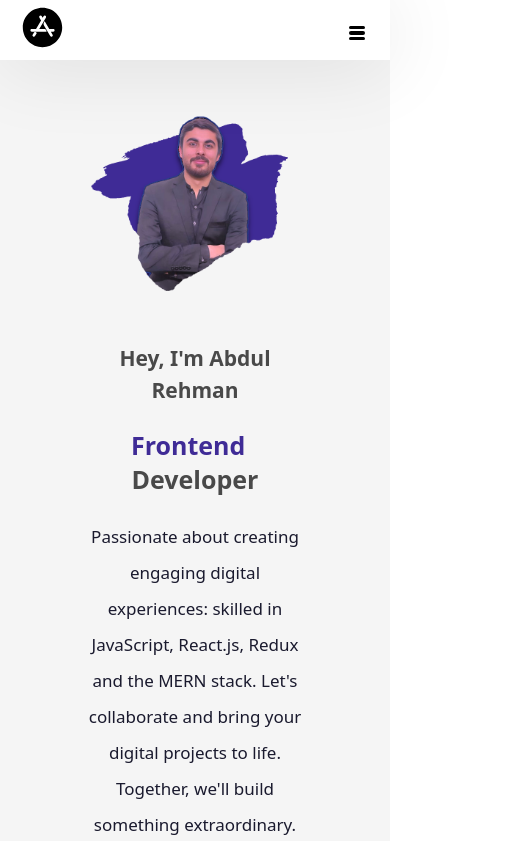
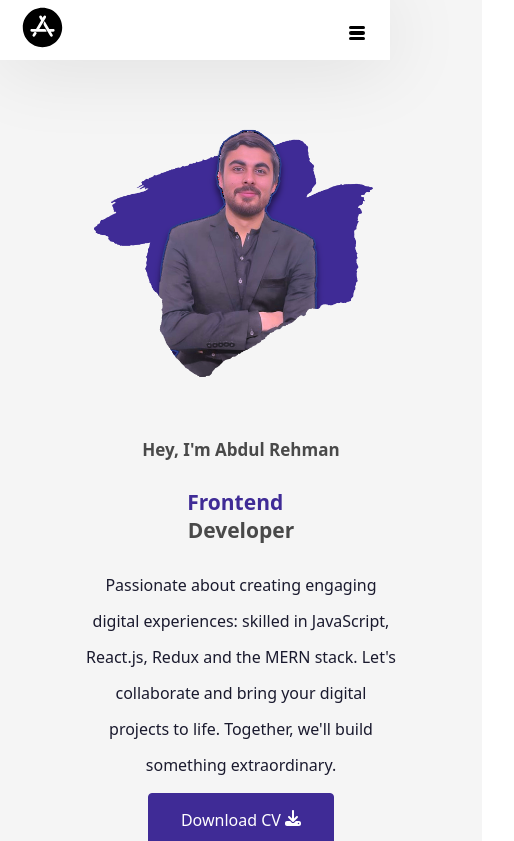
Before and after one commit to abdul191/ReactPortfolio, a React (Vite) app: page / in a window 390 px wide. Shown: the top 841 px of the page, 514 px wide, since content can reach past the window. Built offline with nearby package versions, Linux system fonts and the light colour scheme.

Commit message:
work on below 600px screen

```diff
--- a/src/App.css
+++ b/src/App.css
@@ -726,3 +726,25 @@ input[type="checkbox"] {
     transform: rotate(-45deg) translate(0.35rem, -0.15rem);
   }
 }
+/* media Query for below */
+@media screen and (max-width: 600px) {
+.sectionTitle,
+.subTitle{
+  font-size: 17px;
+}
+.heroSectionTitle, .skillsSectionHeading, .sectionHeading,.skillsSectionTitle{
+  font-size: 21px;
+}
+.heroSectionDescription,.footerContent{
+  font-size: 16px;
+}
+.heroSection,
+.skillsSection,
+.aboutSection,
+.portfolioSection,
+.testimonialSection,
+.contactSection ,
+.footerContainer{
+  width: 80%;
+}
+}
```
